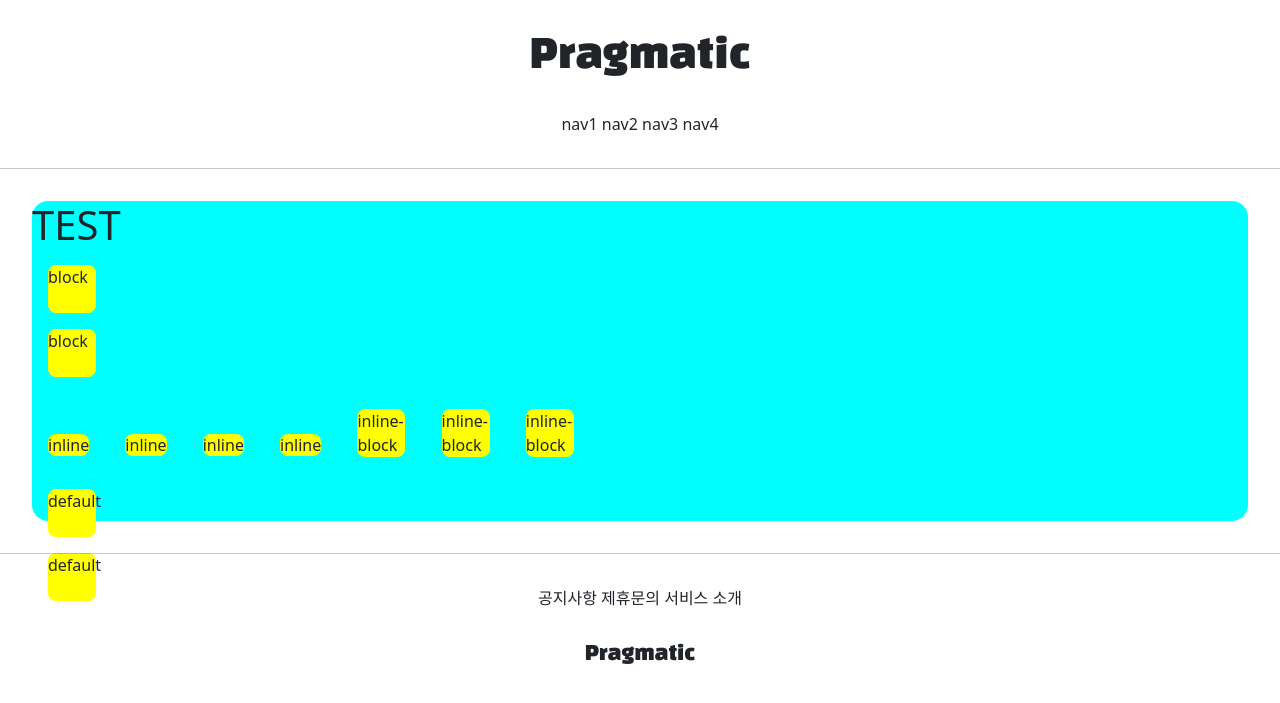
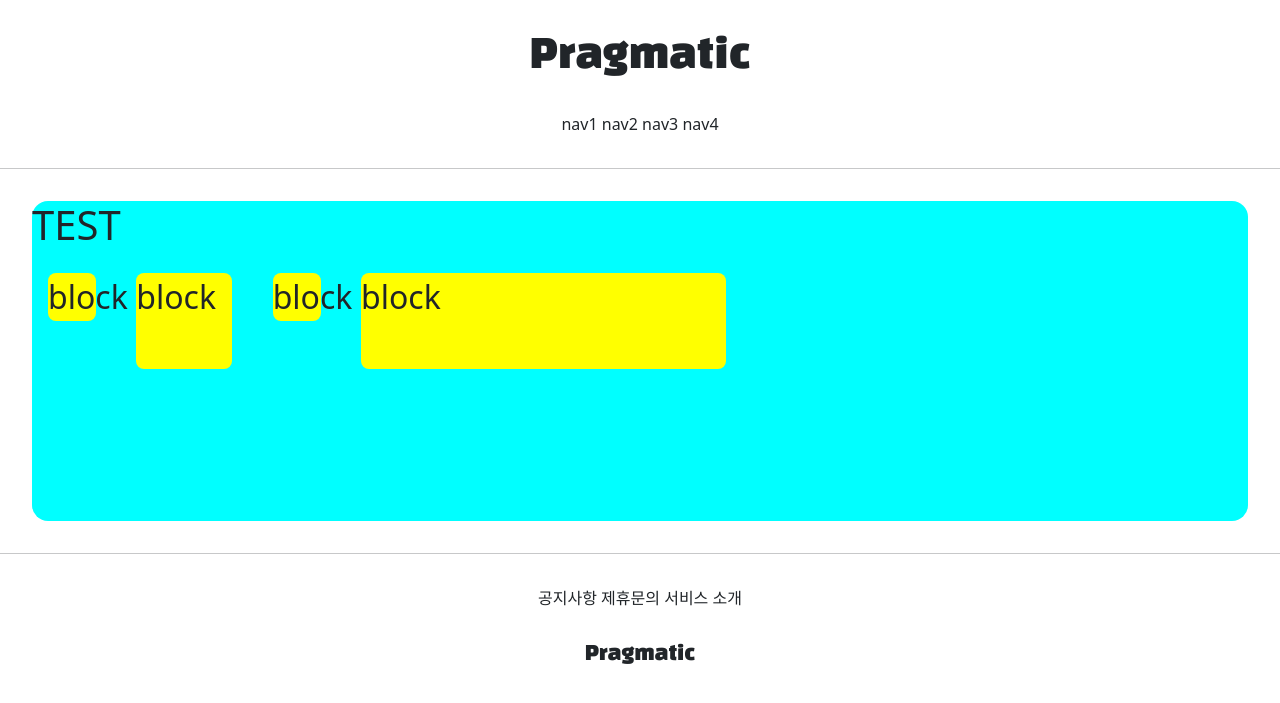
Before and after one commit to 21nkyu/gis_1ban_3, a Django app: page /account/hello_world in a window 1280 px wide. Shown: the top 703 px of the page. Run offline with Django 3.2, Linux system fonts and the light colour scheme; parts of the project's set-up code (start-up, migrations or seed data) failed here and were passed over.

Commit message:
21 07 07 ik_1ban_3 007

```diff
--- a/accountapp/templates/accountapp/hello_world.html
+++ b/accountapp/templates/accountapp/hello_world.html
@@ -6,6 +6,7 @@
 
         .testing {
             background-color: yellow;
+            display: inline-block;
             margin: 1rem;
             height :48px;
             width: 48px;
@@ -18,22 +19,14 @@
 
 
 
-        <div style="height: 20rem; background-color :aqua; margin: 2rem; border-radius: 1rem;">
+        <div style="height: 20rem; background-color :aqua; margin: 2rem; border-radius: 1rem;
+           font-size: 2rem;">
             <h1>TEST</h1>
 
-            <div class="testing" style="display: block">block</div>
-            <div class="testing" style="display: block">block</div>
-            <div class="testing" style="display: inline">inline</div>
-            <div class="testing" style="display: inline">inline</div>
-            <div class="testing" style="display: inline">inline</div>
-            <div class="testing" style="display: inline">inline</div>
-
-            <div class="testing" style="display: inline-block">inline-block</div>
-            <div class="testing" style="display: inline-block">inline-block</div>
-            <div class="testing" style="display: inline-block">inline-block</div>
-            <div class="testing" style="display: none">none</div>
-            <div class="testing"> default </div>
-            <div class="testing"> default </div>
+            <div class="testing" style="height: 48px; width: 48px">block</div>
+            <div class="testing" style="height: 3em; width: 3em">block</div>
+            <div class="testing" style="height: 3rem; width: 3rem">block</div>
+            <div class="testing" style="height: 30%; width: 30%">block</div>
 
         </div>
 
```
